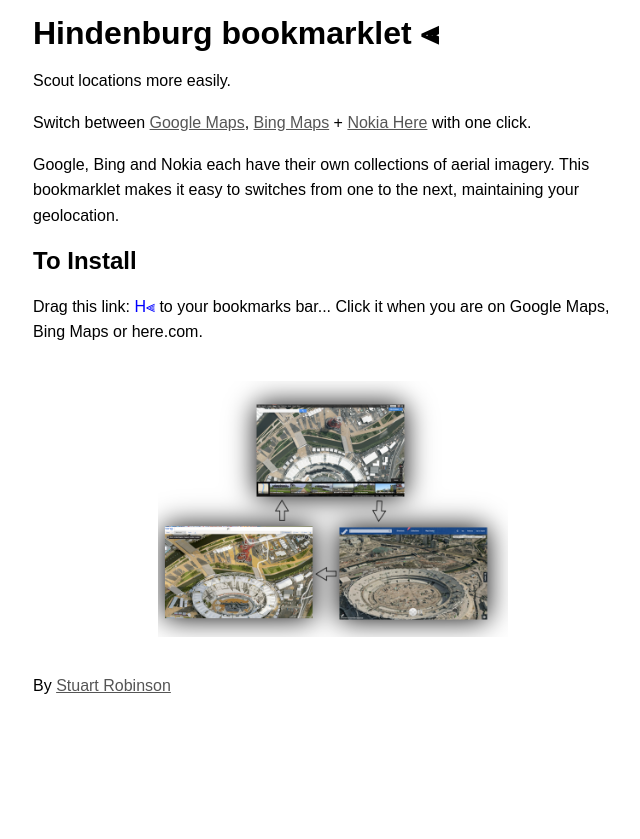
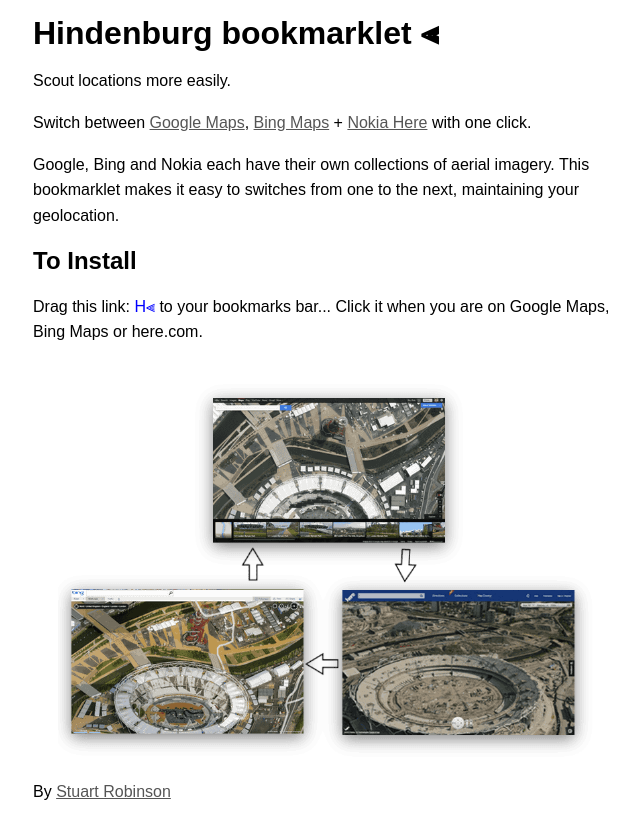
Before and after one commit to sturob/sturob.com, a Jekyll site: the page tools/hindenburg/index.html, which Jekyll copies as it is, in a window 1280 px wide. Shown: the top 839 px of the page, without its empty margins (307-947 px from the left). Built offline with Jekyll 4.4.1, drawn with Linux system fonts in a browser that asks for light colours.

Commit message:
updated graphic

```diff
--- a/tools/hindenburg/index.html
+++ b/tools/hindenburg/index.html
@@ -15,8 +15,8 @@
 
     img {
       display: block;
-      margin: 36px auto;
-      width: 350px;
+      margin: 6px auto;
+      width: 550px;
     }
 
     body h1 {
```
Also changed, not shown: tools/hindenburg/bookmarklet.png.
